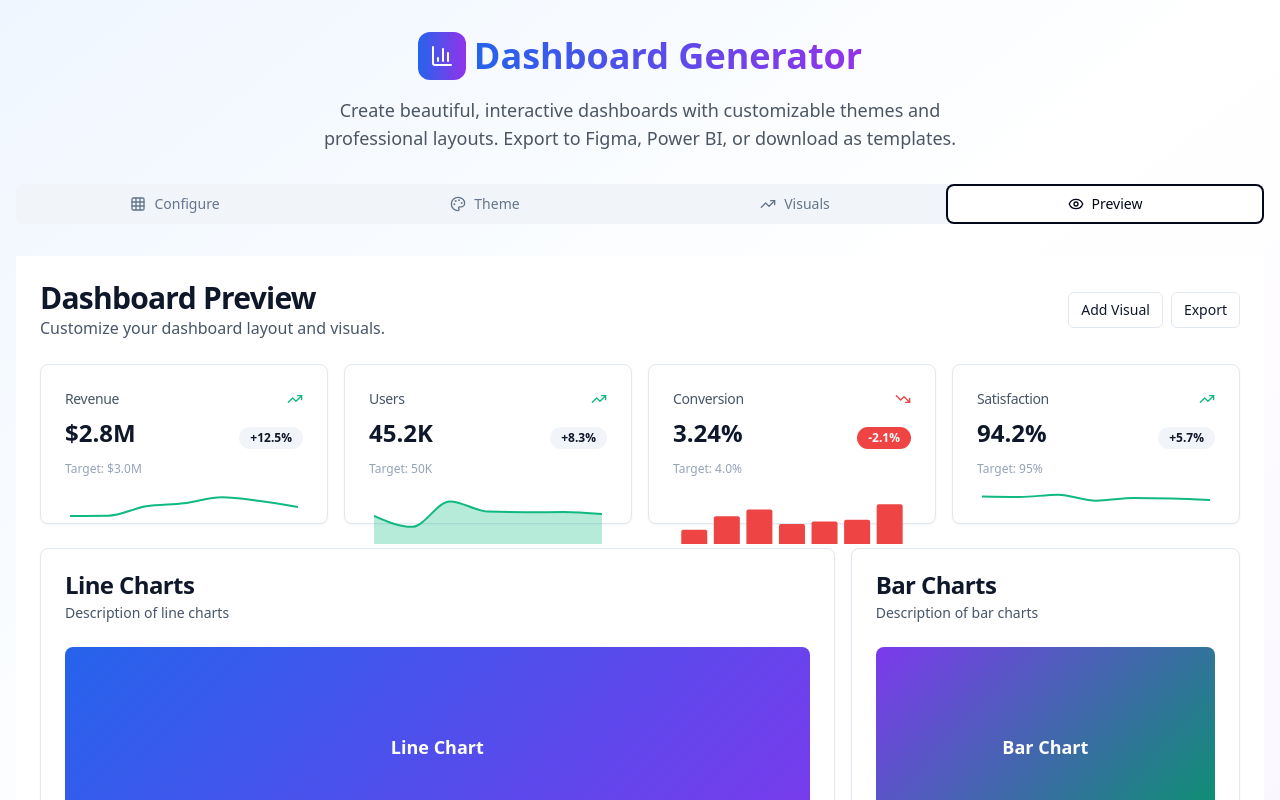
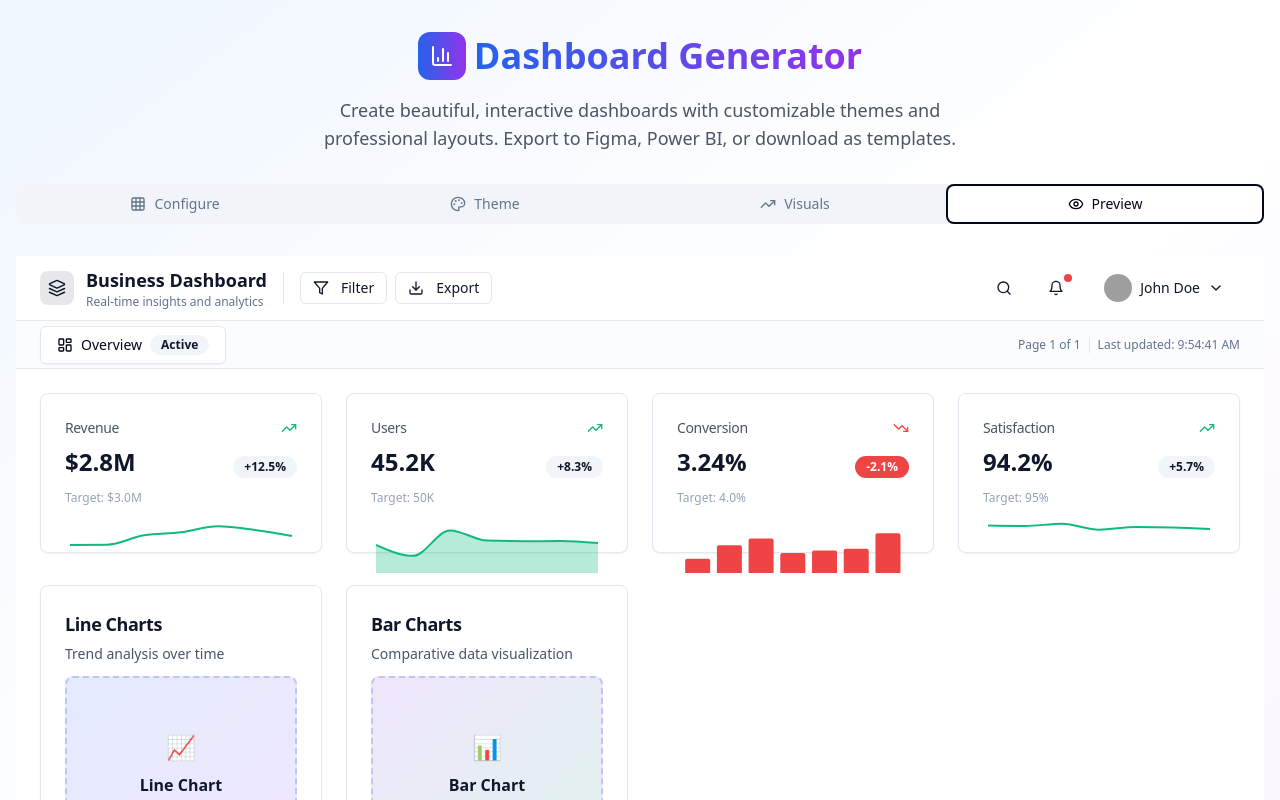
Before and after one commit to Niroshan-git/dashboard-design-dreamweaver, a React (Vite) app: page / in a window 1280 px wide. Both pictures are taken after a click on the tab "Preview". Shown: the top 800 px of the page. Built offline with nearby package versions, Linux system fonts and the light colour scheme; grey boxes are pictures that could not be loaded.

Commit message:
Refactor: Implement web-style navigation bar
Improved navigation bar with web-page style, including page names and icons. Enhanced chart display within the dashboard layout.

```diff
--- a/src/components/DashboardPreview.tsx
+++ b/src/components/DashboardPreview.tsx
@@ -6,7 +6,7 @@ import DataTable from "@/components/DataTable";
 import { assignChartsToLayout, getTableDataForType } from "@/utils/chartPlacementLogic";
 import { layoutTemplates, LayoutTemplate, ChartPlacement } from "@/utils/layoutTemplates";
 import AdvancedKPICard from './AdvancedKPICard';
-import SmartPageNavigation from './SmartPageNavigation';
+import DashboardTopNavigation from './DashboardTopNavigation';
 import { advancedThemes } from '@/utils/advancedThemeSystem';
 
 interface DashboardPreviewProps {
@@ -50,15 +50,6 @@ const DashboardPreview = ({ config, onExport }: DashboardPreviewProps) => {
   const startIndex = currentPage * visualsPerPage;
   const endIndex = startIndex + visualsPerPage;
   const currentPageVisuals = assignChartsToLayout(visuals.slice(startIndex, endIndex), layout);
-
-  console.log('Dashboard Preview Debug:', {
-    visuals,
-    currentPage,
-    totalPages,
-    visualsPerPage,
-    currentPageVisuals,
-    layout: layout.name
-  });
 
   const tableData = getTableDataForType('transaction-tables', config.dashboardType);
 
@@ -172,7 +163,7 @@ const DashboardPreview = ({ config, onExport }: DashboardPreviewProps) => {
     const kpiCount = Math.min(kpiData.length, 4);
 
     return (
-      <div className="grid grid-cols-1 md:grid-cols-2 lg:grid-cols-4 gap-4 mb-6">
+      <div className="grid grid-cols-1 md:grid-cols-2 lg:grid-cols-4 gap-6 mb-8">
         {kpiData.slice(0, kpiCount).map((kpi, index) => (
           <AdvancedKPICard
             key={index}
@@ -187,38 +178,7 @@ const DashboardPreview = ({ config, onExport }: DashboardPreviewProps) => {
     );
   };
 
-  const getGridClasses = (placement: ChartPlacement) => {
-    const { colSpan, rowSpan } = placement.position;
-
-    // Map colSpan to proper Tailwind classes
-    const colClasses = {
-      1: 'col-span-1',
-      2: 'col-span-2',
-      3: 'col-span-3',
-      4: 'col-span-4',
-      5: 'col-span-5',
-      6: 'col-span-6',
-      7: 'col-span-7',
-      8: 'col-span-8',
-      9: 'col-span-9',
-      10: 'col-span-10',
-      11: 'col-span-11',
-      12: 'col-span-12'
-    };
-
-    const rowClasses = {
-      1: 'row-span-1',
-      2: 'row-span-2',
-      3: 'row-span-3',
-      4: 'row-span-4',
-      5: 'row-span-5',
-      6: 'row-span-6'
-    };
-
-    return `${colClasses[colSpan] || 'col-span-6'} ${rowClasses[rowSpan] || 'row-span-2'}`;
-  };
-
-  const renderChart = (visual: string, placement: ChartPlacement, index: number) => {
+  const renderChart = (visual: string, index: number) => {
     if (!visual || typeof visual !== 'string') {
       console.warn('Visual is undefined or not a string:', visual);
       return null;
@@ -232,11 +192,9 @@ const DashboardPreview = ({ config, onExport }: DashboardPreviewProps) => {
       }
     };
 
-    const gridClasses = getGridClasses(placement);
-
     if (visual.includes('table')) {
       return (
-        <div key={index} className={gridClasses}>
+        <Card key={index} className="h-fit" {...commonProps}>
           <DataTable
             title={getTableTitle(visual)}
             headers={tableData.headers}
@@ -244,37 +202,61 @@ const DashboardPreview = ({ config, onExport }: DashboardPreviewProps) => {
             themeColors={themeColors}
             showBadges={config.complexity !== 'simple'}
           />
-        </div>
+        </Card>
       );
     }
 
     return (
-      <Card key={index} className={gridClasses} {...commonProps}>
-        <CardHeader>
-          <CardTitle style={{ color: themeColors.textPrimary }}>
+      <Card key={index} className="h-80" {...commonProps}>
+        <CardHeader className="pb-3">
+          <CardTitle style={{ color: themeColors.textPrimary }} className="text-lg">
             {visual.replace('-', ' ').replace(/\b\w/g, l => l.toUpperCase())}
           </CardTitle>
           <CardDescription style={{ color: themeColors.textSecondary }}>
-            Description of {visual.replace('-', ' ')}
+            {visual.includes('line') && 'Trend analysis over time'}
+            {visual.includes('bar') && 'Comparative data visualization'}
+            {visual.includes('pie') && 'Distribution breakdown'}
+            {visual.includes('area') && 'Volume and trend analysis'}
           </CardDescription>
         </CardHeader>
-        <CardContent>
+        <CardContent className="pt-0">
           <div style={{
             height: '200px',
-            background: `linear-gradient(135deg, ${themeColors.chartColors[index % themeColors.chartColors.length]}, ${themeColors.chartColors[(index + 1) % themeColors.chartColors.length]})`,
+            background: `linear-gradient(135deg, ${themeColors.chartColors[index % themeColors.chartColors.length]}20, ${themeColors.chartColors[(index + 1) % themeColors.chartColors.length]}20)`,
+            border: `2px dashed ${themeColors.chartColors[index % themeColors.chartColors.length]}40`,
             borderRadius: '8px',
             display: 'flex',
             alignItems: 'center',
             justifyContent: 'center',
-            color: 'white',
-            fontSize: '18px',
+            flexDirection: 'column',
+            gap: '8px'
+          }}>
+            <div style={{
+              color: themeColors.chartColors[index % themeColors.chartColors.length],
+              fontSize: '24px',
               fontWeight: 'bold'
+            }}>
+              {visual.includes('line') && '📈'}
+              {visual.includes('bar') && '📊'}
+              {visual.includes('pie') && '🥧'}
+              {visual.includes('area') && '📈'}
+            </div>
+            <div style={{
+              color: themeColors.textPrimary,
+              fontSize: '16px',
+              fontWeight: '600'
             }}>
               {visual.includes('line') && 'Line Chart'}
               {visual.includes('bar') && 'Bar Chart'}
               {visual.includes('pie') && 'Pie Chart'}
               {visual.includes('area') && 'Area Chart'}
-            {!visual.includes('line') && !visual.includes('bar') && !visual.includes('pie') && !visual.includes('area') && 'Chart'}
+            </div>
+            <div style={{
+              color: themeColors.textSecondary,
+              fontSize: '12px'
+            }}>
+              Interactive chart placeholder
+            </div>
           </div>
         </CardContent>
       </Card>
@@ -286,70 +268,52 @@ const DashboardPreview = ({ config, onExport }: DashboardPreviewProps) => {
   };
 
   return (
-    <div
-      className="h-full overflow-auto"
-      style={{
+    <div className="h-full flex flex-col" style={{
       background: themeColors.background,
       color: themeColors.textPrimary
-      }}
-    >
-      <div className="p-6 space-y-6">
-        {/* Header */}
-        <div className="flex justify-between items-center">
-          <div>
-            <h1 className="text-3xl font-bold tracking-tight" style={{ color: themeColors.textPrimary }}>
-              Dashboard Preview
-            </h1>
-            <p style={{ color: themeColors.textSecondary }}>
-              Customize your dashboard layout and visuals.
-            </p>
-          </div>
-          <div className="flex items-center space-x-2">
-            <Button variant="outline" size="sm">
-              Add Visual
-            </Button>
-            <Button variant="outline" size="sm" onClick={() => onExport('pdf')}>
-              Export
-            </Button>
-          </div>
-        </div>
+    }}>
+      {/* Top Navigation */}
+      <DashboardTopNavigation
+        config={config}
+        onPageSelect={handlePageChange}
+        currentPage={currentPage}
+        onExport={onExport}
+      />
 
-        {/* Advanced KPI Section - Always at top */}
+      {/* Main Content */}
+      <div className="flex-1 overflow-auto">
+        <div className="p-6">
+          {/* Advanced KPI Section */}
           {renderAdvancedKPISection()}
 
           {/* Dashboard Content */}
           <div className="space-y-6">
             {currentPageVisuals.length > 0 ? (
-            <div className="grid grid-cols-12 gap-4 auto-rows-min">
+              <div className="grid grid-cols-1 md:grid-cols-2 lg:grid-cols-3 xl:grid-cols-4 gap-6">
                 {currentPageVisuals
                   .filter(assignment => assignment && assignment.visual)
                   .map((assignment, index) =>
-                  renderChart(assignment.visual, assignment.placement, index)
+                    renderChart(assignment.visual, index)
                   )}
               </div>
             ) : (
-            <Card className="p-8 text-center" style={{ backgroundColor: themeColors.cardBackground }}>
-              <div className="text-lg font-medium mb-2" style={{ color: themeColors.textPrimary }}>
+              <Card className="p-12 text-center" style={{ backgroundColor: themeColors.cardBackground }}>
+                <div className="space-y-4">
+                  <div className="text-6xl">📊</div>
+                  <div className="text-xl font-medium" style={{ color: themeColors.textPrimary }}>
                     No visuals available
                   </div>
                   <p style={{ color: themeColors.textSecondary }}>
                     Please select some visuals to see your dashboard preview
                   </p>
+                  <Button variant="outline" className="mt-4">
+                    Add Visuals
+                  </Button>
+                </div>
               </Card>
             )}
           </div>
-
-        {/* Smart Page Navigation */}
-        {totalPages > 1 && (
-          <div className="flex justify-center">
-            <SmartPageNavigation
-              currentPage={currentPage}
-              totalPages={totalPages}
-              onPageSelect={handlePageChange}
-              config={config}
-            />
         </div>
-        )}
       </div>
     </div>
   );
--- /dev/null
+++ b/src/components/DashboardTopNavigation.tsx
@@ -0,0 +1,188 @@
+
+import { useState } from "react";
+import { Badge } from "@/components/ui/badge";
+import { Button } from "@/components/ui/button";
+import { Input } from "@/components/ui/input";
+import { Separator } from "@/components/ui/separator";
+import { Avatar, AvatarFallback, AvatarImage } from "@/components/ui/avatar";
+import {
+  DropdownMenu,
+  DropdownMenuContent,
+  DropdownMenuItem,
+  DropdownMenuLabel,
+  DropdownMenuSeparator,
+  DropdownMenuTrigger,
+} from "@/components/ui/dropdown-menu";
+import { cn } from "@/lib/utils";
+import {
+  LayoutDashboard, BarChart3, TrendingUp, Calendar, Users, Settings,
+  Search, Bell, ChevronDown, User, CircleDot, Layers, Filter, Download
+} from "lucide-react";
+
+interface DashboardTopNavigationProps {
+  config: any;
+  onPageSelect: (page: number) => void;
+  currentPage: number;
+  onExport: (format: string) => void;
+}
+
+const DashboardTopNavigation = ({
+  config,
+  onPageSelect,
+  currentPage,
+  onExport
+}: DashboardTopNavigationProps) => {
+  const [searchTerm, setSearchTerm] = useState("");
+  const [showSearch, setShowSearch] = useState(false);
+
+  const getIconForDashboardType = (type: string) => {
+    switch(type) {
+      case "finance": return <TrendingUp size={18} />;
+      case "ecommerce": return <Users size={18} />;
+      case "logistics": return <BarChart3 size={18} />;
+      case "sales": return <BarChart3 size={18} />;
+      case "executive": return <LayoutDashboard size={18} />;
+      case "healthcare": return <BarChart3 size={18} />;
+      default: return <Layers size={18} />;
+    }
+  };
+
+  const pages = Array.from({ length: config.pages || 3 }, (_, i) => ({
+    id: i + 1,
+    name: i === 0 ? "Overview" : i === 1 ? "Analytics" : `Reports ${i - 1}`,
+    icon: i === 0 ? <LayoutDashboard size={16} /> : <CircleDot size={16} />,
+    description: i === 0 ? "Main dashboard view" : i === 1 ? "Detailed analytics" : `Report section ${i - 1}`
+  }));
+
+  return (
+    <div className="bg-background border-b border-border">
+      {/* Main Navigation Bar */}
+      <div className="h-16 flex items-center justify-between px-6">
+        {/* Left Section - Brand and Quick Actions */}
+        <div className="flex items-center space-x-4">
+          <div className="flex items-center space-x-3">
+            <div className="p-2 bg-primary/10 rounded-lg">
+              {getIconForDashboardType(config.dashboardType)}
+            </div>
+            <div>
+              <h1 className="font-semibold text-lg">
+                {config.dashboardType
+                  ? config.dashboardType.charAt(0).toUpperCase() + config.dashboardType.slice(1) + " Dashboard"
+                  : "Business Dashboard"}
+              </h1>
+              <p className="text-xs text-muted-foreground">Real-time insights and analytics</p>
+            </div>
+          </div>
+
+          <Separator orientation="vertical" className="h-8" />
+
+          {/* Quick Actions */}
+          <div className="flex items-center space-x-2">
+            <Button variant="outline" size="sm" className="h-8">
+              <Filter className="w-4 h-4 mr-1" />
+              Filter
+            </Button>
+            <Button variant="outline" size="sm" className="h-8" onClick={() => onExport('pdf')}>
+              <Download className="w-4 h-4 mr-1" />
+              Export
+            </Button>
+          </div>
+        </div>
+
+        {/* Right Section - Search and User Menu */}
+        <div className="flex items-center space-x-3">
+          {/* Search */}
+          {showSearch ? (
+            <div className="relative">
+              <Search className="absolute left-3 top-2.5 h-4 w-4 text-muted-foreground" />
+              <Input
+                placeholder="Search dashboards..."
+                className="pl-9 w-64 h-9"
+                value={searchTerm}
+                onChange={(e) => setSearchTerm(e.target.value)}
+                autoFocus
+                onBlur={() => !searchTerm && setShowSearch(false)}
+              />
+            </div>
+          ) : (
+            <Button variant="ghost" size="sm" onClick={() => setShowSearch(true)}>
+              <Search size={16} />
+            </Button>
+          )}
+
+          {/* Notifications */}
+          <Button variant="ghost" size="sm" className="relative">
+            <Bell size={16} />
+            <span className="absolute top-1 right-1 w-2 h-2 bg-red-500 rounded-full"></span>
+          </Button>
+
+          {/* User Menu */}
+          <DropdownMenu>
+            <DropdownMenuTrigger asChild>
+              <Button variant="ghost" className="flex items-center gap-2 h-9">
+                <Avatar className="h-7 w-7">
+                  <AvatarImage src="/placeholder.svg" />
+                  <AvatarFallback className="text-xs">JD</AvatarFallback>
+                </Avatar>
+                <span className="text-sm">John Doe</span>
+                <ChevronDown size={12} />
+              </Button>
+            </DropdownMenuTrigger>
+            <DropdownMenuContent align="end" className="w-56">
+              <DropdownMenuLabel>My Account</DropdownMenuLabel>
+              <DropdownMenuSeparator />
+              <DropdownMenuItem>
+                <User size={14} className="mr-2" />
+                Profile Settings
+              </DropdownMenuItem>
+              <DropdownMenuItem>
+                <Settings size={14} className="mr-2" />
+                Dashboard Settings
+              </DropdownMenuItem>
+              <DropdownMenuSeparator />
+              <DropdownMenuItem>Sign Out</DropdownMenuItem>
+            </DropdownMenuContent>
+          </DropdownMenu>
+        </div>
+      </div>
+
+      {/* Secondary Navigation - Pages */}
+      <div className="h-12 bg-muted/30 border-t border-border">
+        <div className="px-6 h-full flex items-center justify-between">
+          <nav className="flex items-center space-x-1">
+            {pages.map((page) => (
+              <button
+                key={page.id}
+                onClick={() => onPageSelect(page.id - 1)}
+                className={cn(
+                  "flex items-center space-x-2 px-4 py-2 rounded-md text-sm font-medium transition-all duration-200",
+                  "hover:bg-background hover:shadow-sm",
+                  currentPage + 1 === page.id
+                    ? "bg-background text-foreground shadow-sm border border-border"
+                    : "text-muted-foreground hover:text-foreground"
+                )}
+              >
+                <span>{page.icon}</span>
+                <span>{page.name}</span>
+                {currentPage + 1 === page.id && (
+                  <Badge variant="secondary" className="text-xs h-5">
+                    Active
+                  </Badge>
+                )}
+              </button>
+            ))}
+          </nav>
+
+          {/* Page Info */}
+          <div className="flex items-center space-x-2 text-xs text-muted-foreground">
+            <span>Page {currentPage + 1} of {pages.length}</span>
+            <Separator orientation="vertical" className="h-4" />
+            <span>Last updated: {new Date().toLocaleTimeString()}</span>
+          </div>
+        </div>
+      </div>
+    </div>
+  );
+};
+
+export default DashboardTopNavigation;
```
Lines whose indentation alone changed are shown as unchanged.
